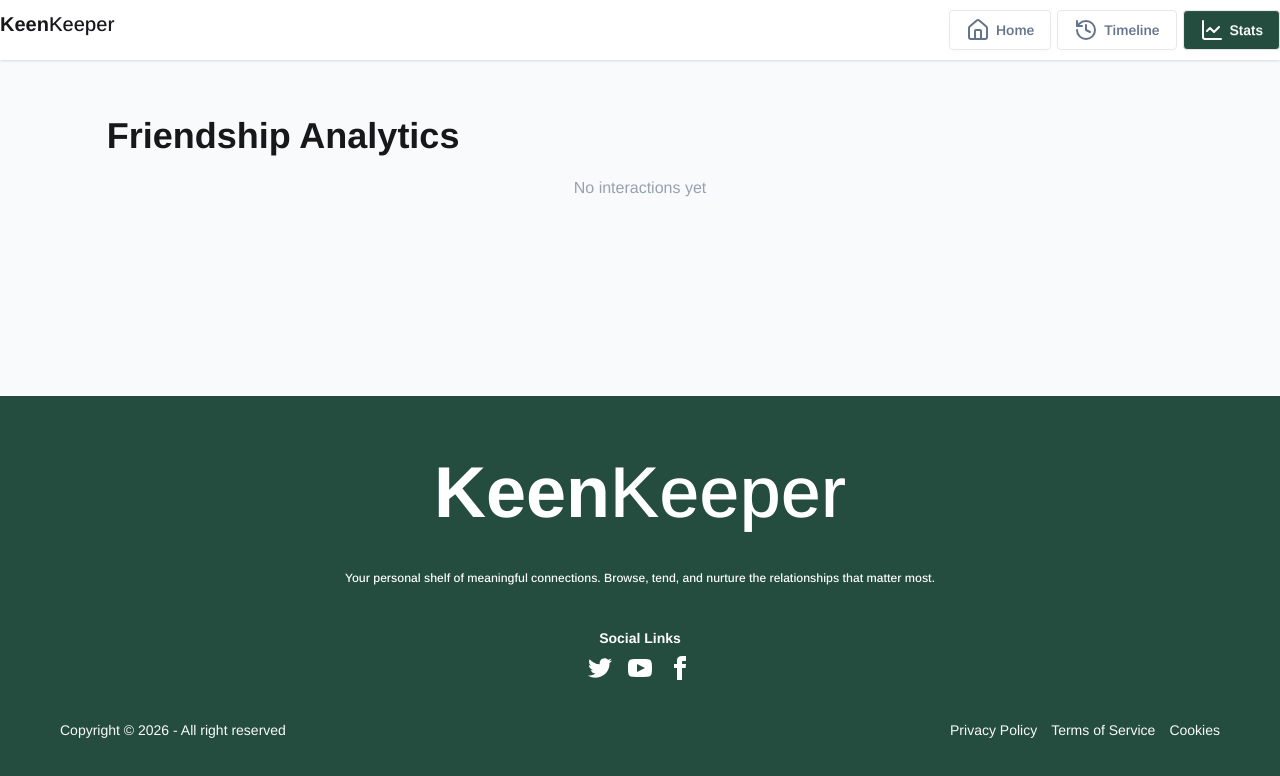
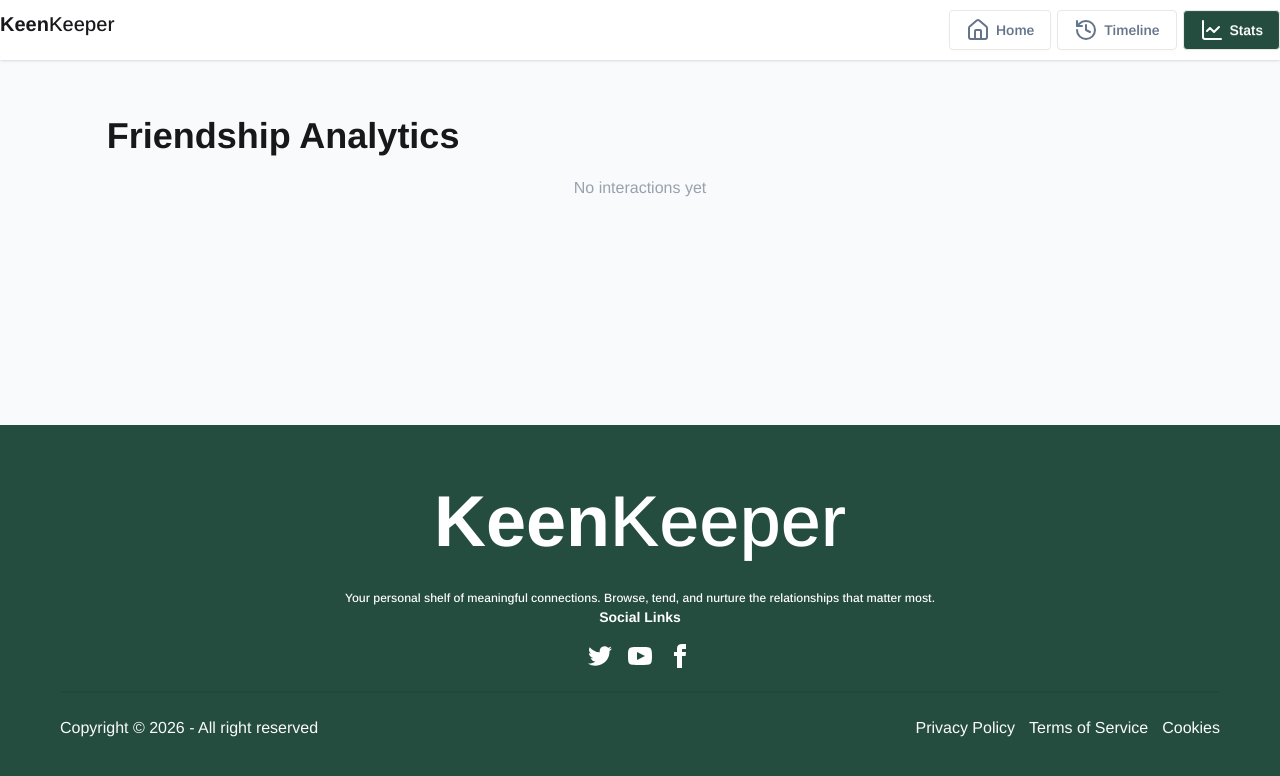
Before and after one commit to apurba4u/Assignment-7, a Next.js app: page /stats in a window 1280 px wide. Shown: the top 776 px of the page. Built offline with nearby package versions, Linux system fonts and the light colour scheme.

Commit message:
Modify1 DOne

```diff
--- a/src/app/components/Footer.jsx
+++ b/src/app/components/Footer.jsx
@@ -2,16 +2,16 @@
 
 const Footer = () => {
   return (
-    <footer className="footer footer-horizontal footer-center bg-[#244D3F] text-white p-15">
+    <footer className=" footer-center bg-[#244D3F] text-white p-15">
   <aside>
-    <h4 className="text-7xl"><span className="font-extrabold">Keen<span className="font-medium">Keeper</span></span></h4>
+    <div className=""><div className="font-extrabold text-7xl flex justify-center items-center flex-col md:flex-row">Keen<div className="font-medium">Keeper</div></div></div>
     <p className="font-medium text-white text-[12px] mt-8">
       Your personal shelf of meaningful connections. Browse, tend, and nurture the relationships that matter most.
     </p>
   </aside>
   <nav>
     <p className="text-[14px] font-bold">Social Links</p>
-    <div className="grid grid-flow-col gap-4">
+    <div className="flex items-center gap-4 mt-4 justify-center">
       <a>
         <svg
           xmlns="http://www.w3.org/2000/svg"
@@ -48,6 +48,8 @@ const Footer = () => {
     </div>
   </nav>
 
+  <div className="divider"></div>
+
   <div className="flex items-center justify-between w-full">
     <div className="text-[#FAFAFA]">
       <p>Copyright © {new Date().getFullYear()} - All right reserved</p>
--- a/src/app/components/NavBar.jsx
+++ b/src/app/components/NavBar.jsx
@@ -19,7 +19,7 @@ const NavBar = () => {
     <div className="text-xl"><span className="font-extrabold">Keen<span className="font-medium">Keeper</span></span></div>
   </div>
   <div className="">
-    <div className="flex items-center gap-1.5">
+    <div id='responsive-flex'>
       <Link
         href="/" className={`btn ${getClass("/")}`}
       >
--- a/src/app/components/Section4.jsx
+++ b/src/app/components/Section4.jsx
@@ -1,6 +1,6 @@
 "use client";
 import { useEffect, useState } from "react";
-import { PieChart, Pie, Cell } from "recharts";
+import { PieChart, Pie, Cell, Tooltip } from "recharts";
 
 const getInteractionCounts = () => {
   const logs = JSON.parse(localStorage.getItem("contact_logs") || "[]");
@@ -58,6 +58,7 @@ const Section4 = () => {
                   <Cell key={index} fill={entry.color} />
                 ))}
               </Pie>
+              <Tooltip formatter={(value) => `${value} interactions`} />
             </PieChart>
           </div>
           <div className="flex items-center justify-center gap-6 text-[#64748B] pb-8">
--- a/src/app/globals.css
+++ b/src/app/globals.css
@@ -1,4 +1,4 @@
-@import url('https://fonts.googleapis.com/css2?family=Arimo:ital,wght@0,400..700;1,400..700&display=swap');
+@import url("https://fonts.googleapis.com/css2?family=Arimo:ital,wght@0,400..700;1,400..700&display=swap");
 @import "tailwindcss";
 @plugin "daisyui";
 
@@ -12,5 +12,18 @@ body {
   box-sizing: border-box;
 }
 html {
-  background-color: #F8FAFC;
+  background-color: #f8fafc;
 }
+
+#responsive-flex {
+  display: flex;
+  flex-direction: column;
+  align-items: center;
+  gap: 6px;
+}
+
+@media (min-width: 440px) {
+  #responsive-flex {
+    flex-direction: row;
+  }
+}
```
